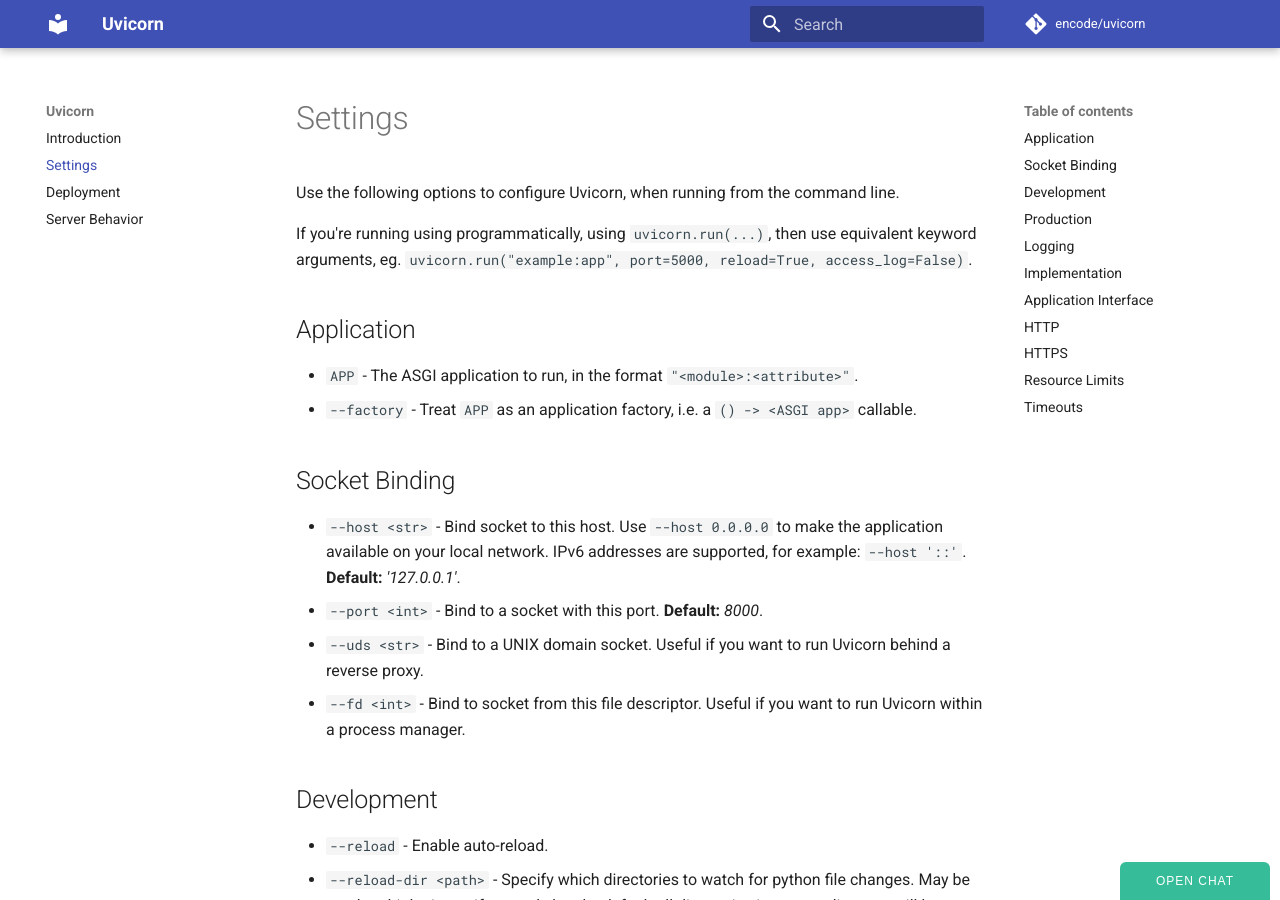
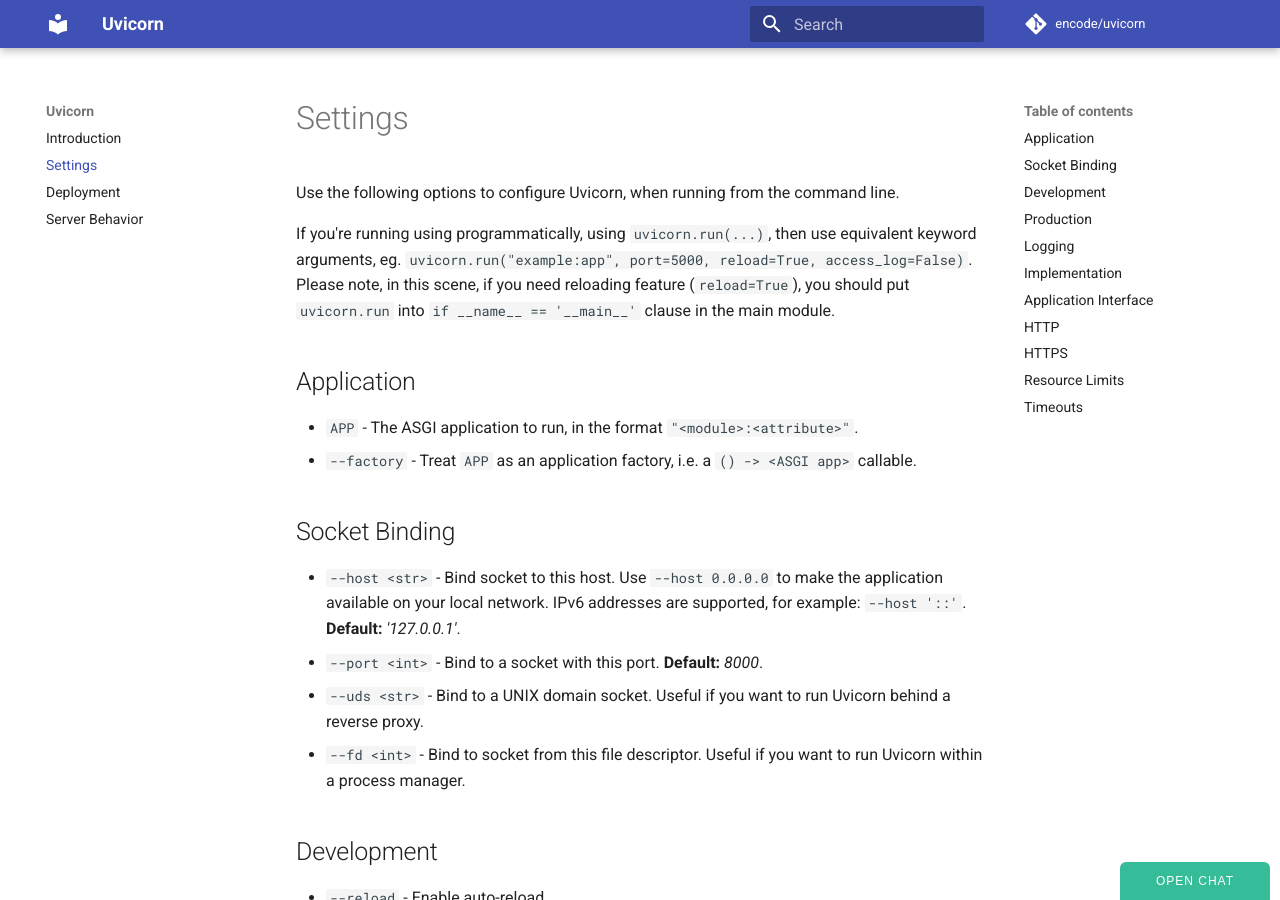
Before and after one commit to encode/uvicorn, an MkDocs documentation site: the page built from docs/settings.md, in a window 1280 px wide and 900 px high. Built offline with MkDocs 1.6.1 and Material for MkDocs 9.7.7, drawn with Linux system fonts in a browser that asks for light colours; comment, search, counter and statistics services are not loaded.

Commit message:
Add warning about reload to docs (#949) (#1045)

```diff
--- a/docs/settings.md
+++ b/docs/settings.md
@@ -4,6 +4,8 @@
 
 If you're running using programmatically, using `uvicorn.run(...)`, then use
 equivalent keyword arguments, eg. `uvicorn.run("example:app", port=5000, reload=True, access_log=False)`.
+Please note, in this scene, if you need reloading feature (`reload=True`),
+you should put `uvicorn.run` into `if __name__ == '__main__'` clause in the main module.
 
 ## Application
 
```
Also changed, not shown: docs/deployment.md (+2 -0 lines).
